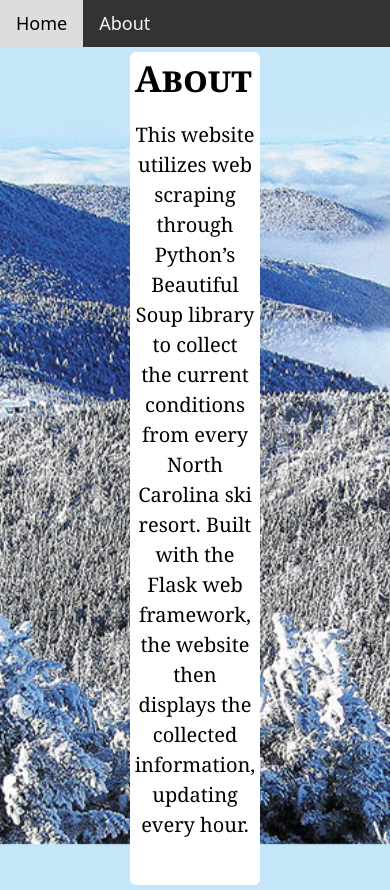
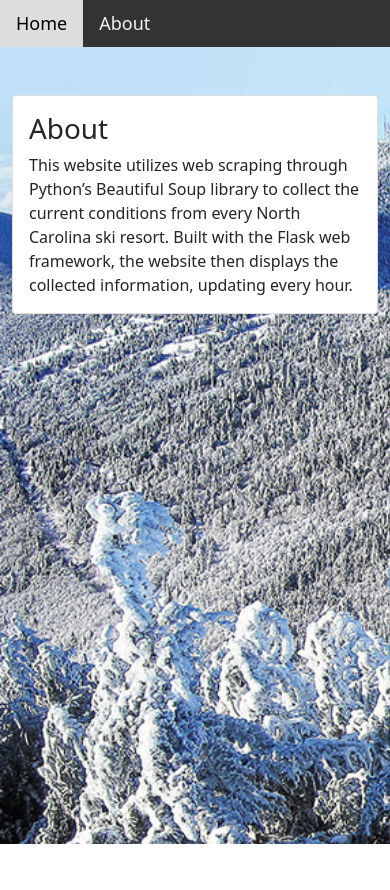
Before and after one commit to tsmit317/FlaskWebScraper, a Flask app: page /about/ in a window 390 px wide. After the commit the page ends 844 px from the top, so only its background shows below. Run offline with Flask 2, Linux system fonts and the light colour scheme; some libraries are stand-ins or nearby versions.

Commit message:
Breakpoints

```diff
--- a/templates/about.html
+++ b/templates/about.html
@@ -13,16 +13,20 @@
     </div>
 </div>
 
+<div class="container">
+    <div class='row justify-content-center pt-5'>
 
-<div class="abouttext">
-    <section>
-        <article>
-            <h1>About</h1>
-            <p>This website utilizes web scraping through Python’s Beautiful Soup library to collect the current conditions from every North Carolina ski resort.
-            Built with the Flask web framework, the website then displays the collected information, updating every hour.
-            </p>
-        </article>
-    </section>
+        <div class="col-xl-6 col-md-6 col-xs-12 ">
+            <div class="card">
+                <div class="card-body">
+                    <h1 class="card-title">About</h1>
+                    <p class="card-text">This website utilizes web scraping through Python’s Beautiful Soup library to collect the current conditions from every North Carolina ski resort.
+                    Built with the Flask web framework, the website then displays the collected information, updating every hour.</p>
+                </div>
+            </div>
+        </div>
+    </div>
 
 </div>
+
 {% endblock %}
```
